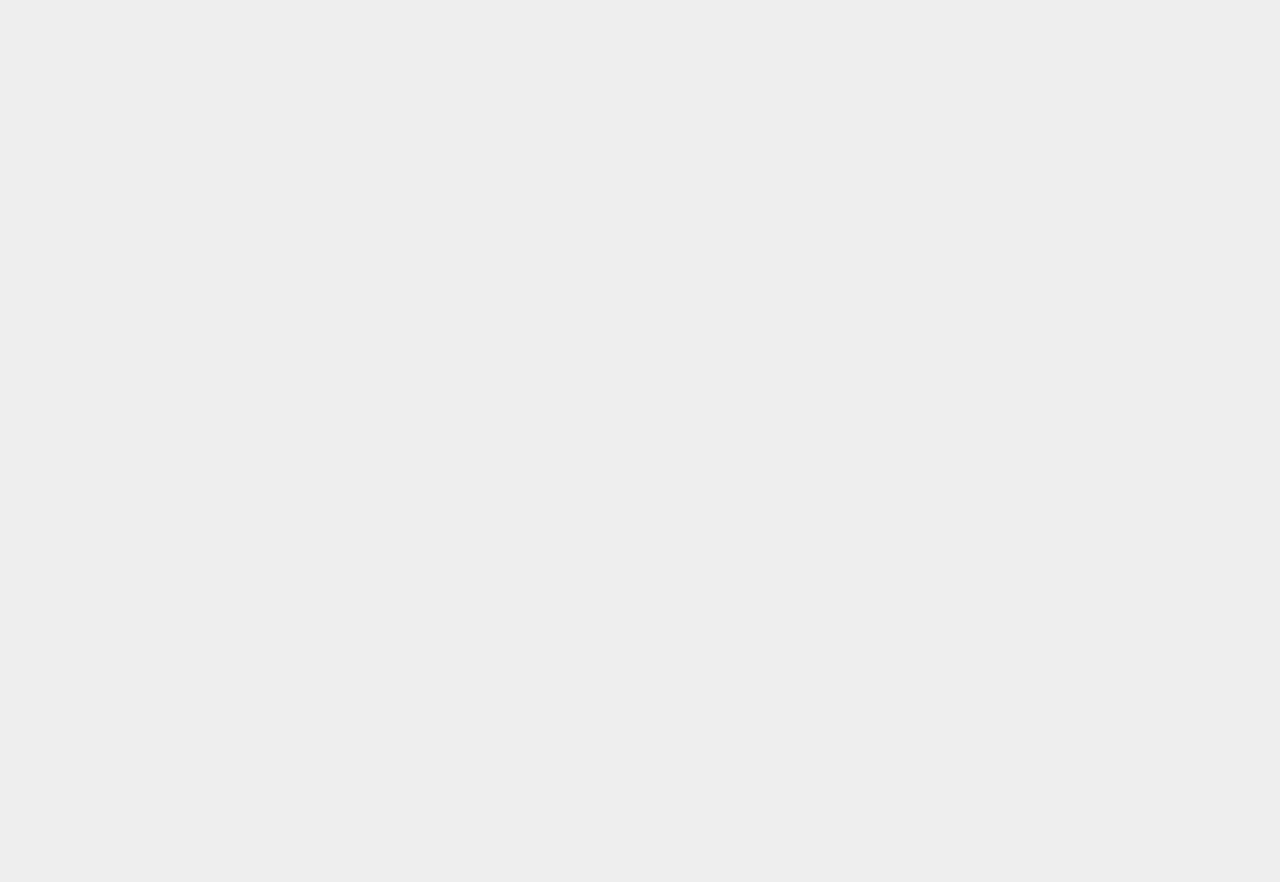
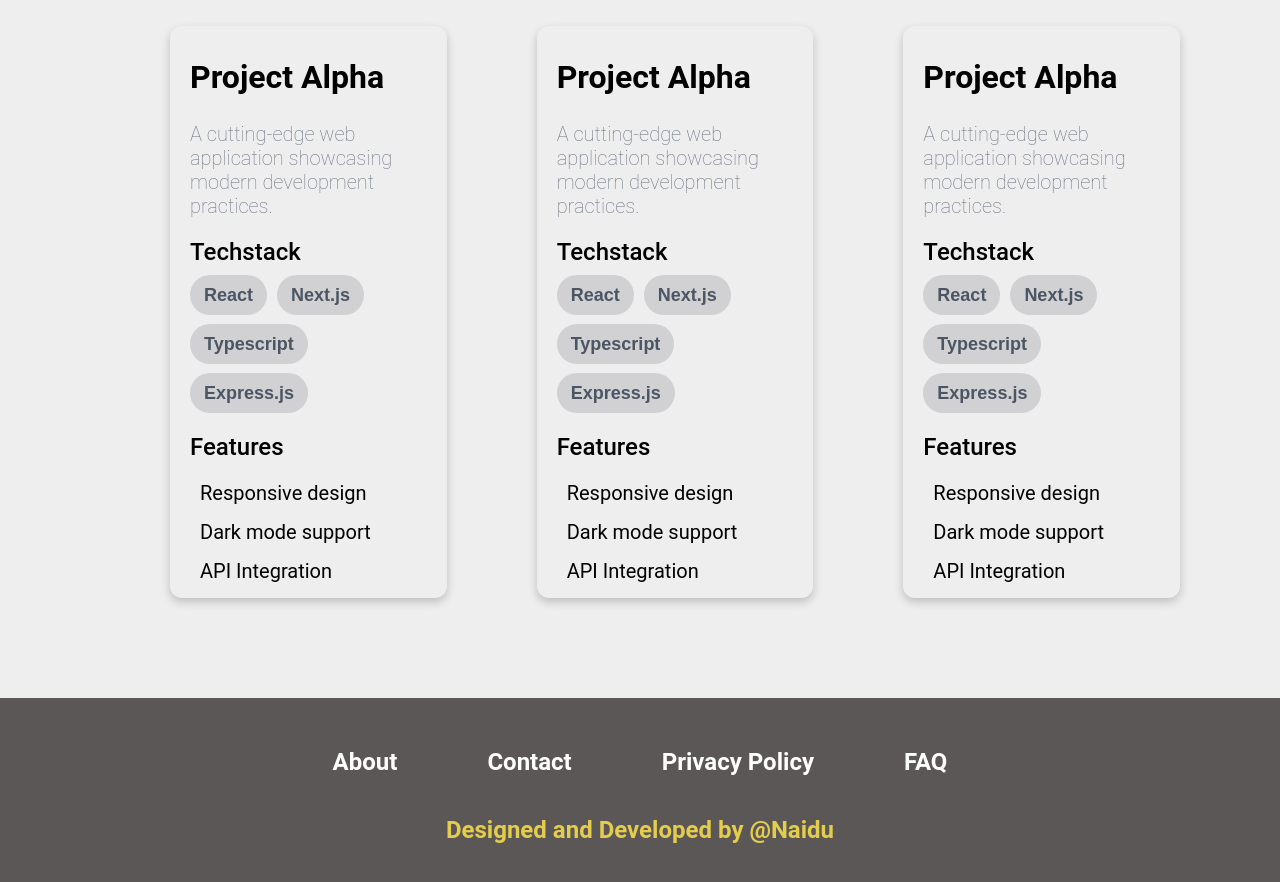
Before and after one commit to Naiduyenduva/IdaeVault_project, a React (Vite) app in the folder Frontend/client/: page / in a window 1280 px wide. Shown: the part 880-1762 px from the top of the page. Before the commit the page ends 856 px from the top, so only its background shows below. Built offline with nearby package versions, Linux system fonts and the light colour scheme.

Commit message:
added footer

```diff
--- a/Frontend/client/src/App.css
+++ b/Frontend/client/src/App.css
@@ -114,3 +114,71 @@ button {
     width: 200px;
     margin-right: 210px;
   }
+  .card {
+    width: 400px;
+    height: auto;
+    box-shadow: 0 4px 10px #00000033;
+    border-radius: 12px;
+    padding: 5px 20px 5px 20px;
+  }
+  .pro-title {
+    font-size: 32px;
+    font-weight: bold;
+  }
+  .description {
+    font-size: 20px;
+    font-weight: 100;
+    color: #6B7280;
+  }
+  .techstack {
+    font-size: 24px;
+    font-weight: 550;
+    margin-bottom: 0;
+  }
+  .tech {
+    width: auto;
+    height: 24px;
+    padding: 10px 14px 30px 14px;
+    background-color: #d1d1d3;
+    color: #4B5563;
+    font-size: 18px;
+    font-weight: 700;
+    margin-right: 10px;
+    border: none;
+  }
+.features {
+  font-size: 24px;
+  font-weight: 550;
+}
+.text {
+  font-weight: 400;
+  font-size: 20px;
+  margin-left: 10px;
+  margin-bottom: -5px; /* Adjust the value as needed for spacing */
+}
+.text:last-child {
+  margin-bottom: 10px;
+}
+.card-container {
+  margin: 50px 100px 100px 170px ;
+  display: flex;
+  gap: 90px;
+}
+.footer {
+  width: auto;
+  height: 200px;
+  background-color: #5b5757;
+}
+.items {
+  display: flex;
+  align-items: center;
+  justify-content: center;
+  padding-top: 30px;
+  gap: 90px;
+  color: white;
+  margin-top: 20px;
+}
+.end {
+  text-align: center;
+  color: rgb(228, 205, 76);
+}
--- a/Frontend/client/src/App.jsx
+++ b/Frontend/client/src/App.jsx
@@ -5,6 +5,7 @@ import { BrowserRouter as Router, Route, Routes, useNavigate } from 'react-route
 import Home from './components/Home'; // Your protected page
 import { Lightbulb } from "lucide-react";
 import { Link } from 'react-router-dom';
+import Card from './components/Card'
 
 function App() {
 
@@ -15,6 +16,7 @@ function App() {
     <Routes>
           <Route path="/signup" element={<Signup />} />
           <Route path="/login" element={<Login />} />
+          <Route path="/Card" element={<Card />} />
           <Route path="/" element={<Home />} /> {/* Protected route */}
     </Routes>
    </div>
--- /dev/null
+++ b/Frontend/client/src/components/Card.jsx
@@ -0,0 +1,22 @@
+
+
+function Card() {
+    return(
+        <>
+            <div className="card">
+                <h1 className="pro-title">Project Alpha</h1>
+                <h2 className="description">A cutting-edge web application showcasing modern development practices.</h2>
+                <h2 className="techstack">Techstack</h2>
+                <button className="tech">React</button>
+                <button className="tech">Next.js</button>
+                <button className="tech">Typescript</button>
+                <button className="tech">Express.js</button>
+                <h2 className="features">Features</h2>
+                <p className="text">Responsive design</p>
+                <p className="text">Dark mode support</p>
+                <p className="text">API Integration</p>
+            </div>
+        </>
+    )
+}
+export default Card;
--- /dev/null
+++ b/Frontend/client/src/components/Footer.jsx
@@ -0,0 +1,17 @@
+ function Footer () {
+    return (
+        <>
+            <div className="footer">
+                <div className="items">
+                    <h1>About</h1>
+                    <h1>Contact</h1>
+                    <h1>Privacy Policy</h1>
+                    <h1>FAQ</h1>
+                </div>
+                <h1 className="end">Designed and Developed by @Naidu</h1>
+            </div>
+        </>
+    )
+ }
+
+ export default Footer;
--- a/Frontend/client/src/components/Home.jsx
+++ b/Frontend/client/src/components/Home.jsx
@@ -1,6 +1,8 @@
 import React from 'react'
 import image from '../assets/image.png'
 import { Link } from 'react-router-dom'
+import Card from './Card';
+import Footer from './Footer'
 
 const Home = () => {
   return (
@@ -15,6 +17,12 @@ const Home = () => {
         <img src={image} alt="Description" className="image" />
         </div>
       </div>
+        <div className='card-container'>
+          <Card />
+          <Card />
+          <Card />
+        </div>
+        <Footer />
     </section>
   )
 }
--- a/Frontend/client/src/index.css
+++ b/Frontend/client/src/index.css
@@ -2,7 +2,7 @@ body {
     margin: 0;
     padding: 0;
     font-family: system-ui, -apple-system, BlinkMacSystemFont, 'Segoe UI', Roboto, Oxygen, Ubuntu, Cantarell, 'Open Sans', 'Helvetica Neue', sans-serif;
-  background-color: #eeeeee;
+    background-color: #eeeeee;
     color: #000000;
     font-family: "Roboto", sans-serif;
     font-weight: 900;
```
